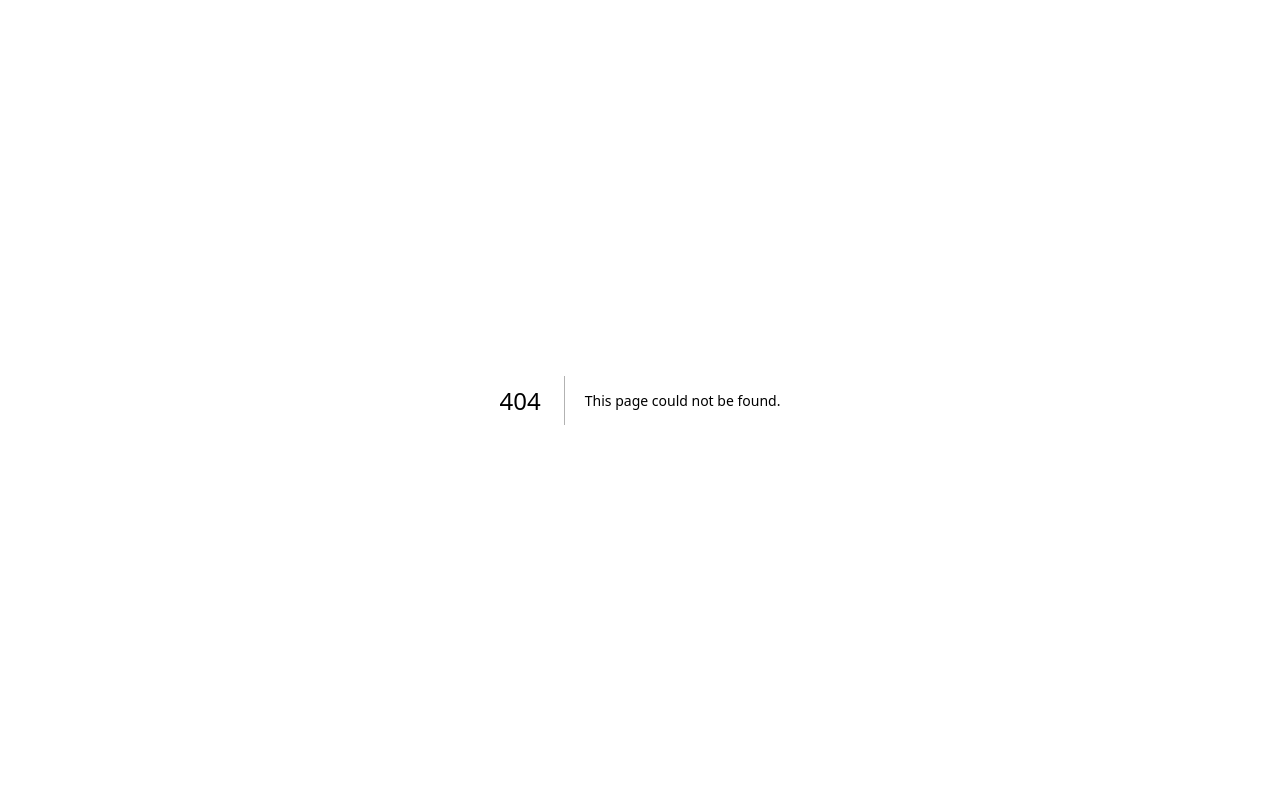
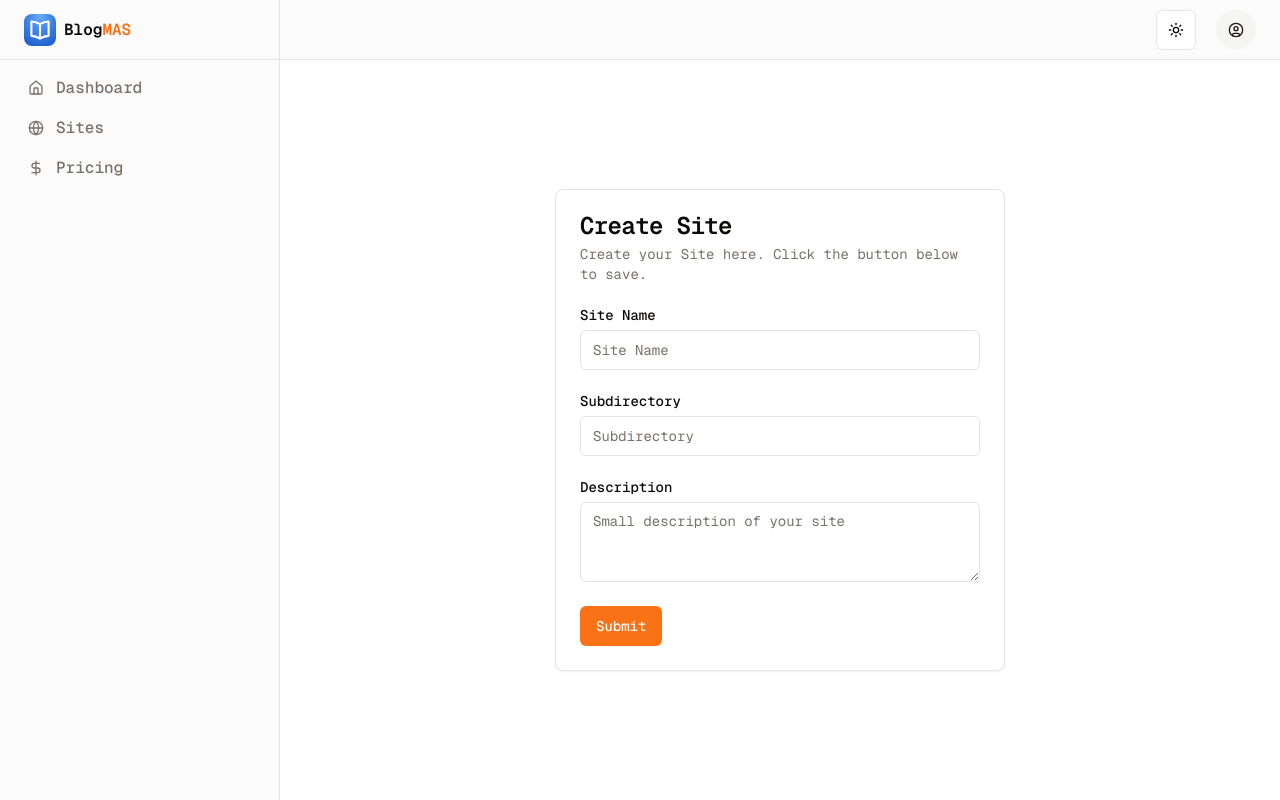
Before and after one commit to mstout60/mas-blog-next15-supabase, a Next.js app: page /dashboard/sites/new in a window 1280 px wide. Before the commit this address had no page. Built offline with nearby package versions, Linux system fonts and the light colour scheme.

Commit message:
Implemented Sites and Site Creation Form

```diff
--- /dev/null
+++ b/app/dashboard/sites/new/page.tsx
@@ -0,0 +1,44 @@
+import { Button } from "@/components/ui/button";
+import {
+  Card,
+  CardContent,
+  CardDescription,
+  CardFooter,
+  CardHeader,
+  CardTitle,
+} from "@/components/ui/card";
+import { Input } from "@/components/ui/input";
+import { Label } from "@/components/ui/label";
+import { Textarea } from "@/components/ui/textarea";
+
+export default function NewSiteRoute() {
+  return (
+    <div className="flex flex-col flex-1 items-center justify-center">
+      <Card className="max-w-[450px]">
+        <CardHeader>
+          <CardTitle>Create Site</CardTitle>
+          <CardDescription>Create your Site here.  Click the button below to save.</CardDescription>
+        </CardHeader>
+        <CardContent>
+          <div className="flex flex-col gap-y-6">
+            <div className="grid gap-2">
+                <Label>Site Name</Label>
+                <Input placeholder="Site Name" />
+            </div>
+            <div className="grid gap-2">
+                <Label>Subdirectory</Label>
+                <Input placeholder="Subdirectory" />
+            </div>
+            <div className="grid gap-2">
+                <Label>Description</Label>
+                <Textarea placeholder="Small description of your site" />
+            </div>
+          </div>
+        </CardContent>
+        <CardFooter>
+          <Button>Submit</Button>
+        </CardFooter>
+      </Card>
+    </div>
+  );
+}
--- /dev/null
+++ b/app/dashboard/sites/page.tsx
@@ -0,0 +1,37 @@
+import { Button } from "@/components/ui/button";
+import { FileIcon, PlusCircle } from "lucide-react";
+import Link from "next/link";
+
+export default function SitesPage() {
+  return (
+    <>
+      <div className="flex w-full justify-end">
+        <Button asChild>
+          <Link href={"/dashboard/sites/new"}>
+            <PlusCircle className="mr-2 size-4" />
+            Create Site
+          </Link>
+        </Button>
+      </div>
+
+      <div className="flex flex-col items-center justify-center rounded-md border border-dashed p-8 text-center animate-in fade-in-50">
+        <div className="flex size-20 items-center justify-center rounded-full bg-primary/10">
+          <FileIcon className="size-10 text-primary" />
+        </div>
+        <h2 className="mt-6 text-xl font-semibold">
+          You do not have any Sites created
+        </h2>
+        <p className="mb-8 mt-2 text-center text-sm leading-tight text-muted-foreground max-w-sm mx-auto">
+          You currently do not have any Sites. Please create some so that you
+          can see them here!
+        </p>
+        <Button asChild>
+          <Link href={"/dashboard/sites/new"}>
+            <PlusCircle className="mr-2 size-4" />
+            Create Site
+          </Link>
+        </Button>
+      </div>
+    </>
+  );
+}
--- /dev/null
+++ b/components/ui/card.tsx
@@ -0,0 +1,79 @@
+import * as React from "react"
+
+import { cn } from "@/lib/utils"
+
+const Card = React.forwardRef<
+  HTMLDivElement,
+  React.HTMLAttributes<HTMLDivElement>
+>(({ className, ...props }, ref) => (
+  <div
+    ref={ref}
+    className={cn(
+      "rounded-lg border bg-card text-card-foreground shadow-sm",
+      className
+    )}
+    {...props}
+  />
+))
+Card.displayName = "Card"
+
+const CardHeader = React.forwardRef<
+  HTMLDivElement,
+  React.HTMLAttributes<HTMLDivElement>
+>(({ className, ...props }, ref) => (
+  <div
+    ref={ref}
+    className={cn("flex flex-col space-y-1.5 p-6", className)}
+    {...props}
+  />
+))
+CardHeader.displayName = "CardHeader"
+
+const CardTitle = React.forwardRef<
+  HTMLDivElement,
+  React.HTMLAttributes<HTMLDivElement>
+>(({ className, ...props }, ref) => (
+  <div
+    ref={ref}
+    className={cn(
+      "text-2xl font-semibold leading-none tracking-tight",
+      className
+    )}
+    {...props}
+  />
+))
+CardTitle.displayName = "CardTitle"
+
+const CardDescription = React.forwardRef<
+  HTMLDivElement,
+  React.HTMLAttributes<HTMLDivElement>
+>(({ className, ...props }, ref) => (
+  <div
+    ref={ref}
+    className={cn("text-sm text-muted-foreground", className)}
+    {...props}
+  />
+))
+CardDescription.displayName = "CardDescription"
+
+const CardContent = React.forwardRef<
+  HTMLDivElement,
+  React.HTMLAttributes<HTMLDivElement>
+>(({ className, ...props }, ref) => (
+  <div ref={ref} className={cn("p-6 pt-0", className)} {...props} />
+))
+CardContent.displayName = "CardContent"
+
+const CardFooter = React.forwardRef<
+  HTMLDivElement,
+  React.HTMLAttributes<HTMLDivElement>
+>(({ className, ...props }, ref) => (
+  <div
+    ref={ref}
+    className={cn("flex items-center p-6 pt-0", className)}
+    {...props}
+  />
+))
+CardFooter.displayName = "CardFooter"
+
+export { Card, CardHeader, CardFooter, CardTitle, CardDescription, CardContent }
--- /dev/null
+++ b/components/ui/input.tsx
@@ -0,0 +1,22 @@
+import * as React from "react"
+
+import { cn } from "@/lib/utils"
+
+const Input = React.forwardRef<HTMLInputElement, React.ComponentProps<"input">>(
+  ({ className, type, ...props }, ref) => {
+    return (
+      <input
+        type={type}
+        className={cn(
+          "flex h-10 w-full rounded-md border border-input bg-background px-3 py-2 text-base ring-offset-background file:border-0 file:bg-transparent file:text-sm file:font-medium file:text-foreground placeholder:text-muted-foreground focus-visible:outline-none focus-visible:ring-2 focus-visible:ring-ring focus-visible:ring-offset-2 disabled:cursor-not-allowed disabled:opacity-50 md:text-sm",
+          className
+        )}
+        ref={ref}
+        {...props}
+      />
+    )
+  }
+)
+Input.displayName = "Input"
+
+export { Input }
--- /dev/null
+++ b/components/ui/label.tsx
@@ -0,0 +1,26 @@
+"use client"
+
+import * as React from "react"
+import * as LabelPrimitive from "@radix-ui/react-label"
+import { cva, type VariantProps } from "class-variance-authority"
+
+import { cn } from "@/lib/utils"
+
+const labelVariants = cva(
+  "text-sm font-medium leading-none peer-disabled:cursor-not-allowed peer-disabled:opacity-70"
+)
+
+const Label = React.forwardRef<
+  React.ElementRef<typeof LabelPrimitive.Root>,
+  React.ComponentPropsWithoutRef<typeof LabelPrimitive.Root> &
+    VariantProps<typeof labelVariants>
+>(({ className, ...props }, ref) => (
+  <LabelPrimitive.Root
+    ref={ref}
+    className={cn(labelVariants(), className)}
+    {...props}
+  />
+))
+Label.displayName = LabelPrimitive.Root.displayName
+
+export { Label }
--- /dev/null
+++ b/components/ui/textarea.tsx
@@ -0,0 +1,22 @@
+import * as React from "react"
+
+import { cn } from "@/lib/utils"
+
+const Textarea = React.forwardRef<
+  HTMLTextAreaElement,
+  React.ComponentProps<"textarea">
+>(({ className, ...props }, ref) => {
+  return (
+    <textarea
+      className={cn(
+        "flex min-h-[80px] w-full rounded-md border border-input bg-background px-3 py-2 text-base ring-offset-background placeholder:text-muted-foreground focus-visible:outline-none focus-visible:ring-2 focus-visible:ring-ring focus-visible:ring-offset-2 disabled:cursor-not-allowed disabled:opacity-50 md:text-sm",
+        className
+      )}
+      ref={ref}
+      {...props}
+    />
+  )
+})
+Textarea.displayName = "Textarea"
+
+export { Textarea }
--- a/package.json
+++ b/package.json
@@ -11,6 +11,7 @@
   "dependencies": {
     "@kinde-oss/kinde-auth-nextjs": "^2.4.6",
     "@radix-ui/react-dropdown-menu": "^2.1.4",
+    "@radix-ui/react-label": "^2.1.1",
     "@radix-ui/react-slot": "^1.1.1",
     "class-variance-authority": "^0.7.1",
     "clsx": "^2.1.1",
```
Also changed, not shown: 1 other file (tests, documents, lock files or other folders).
